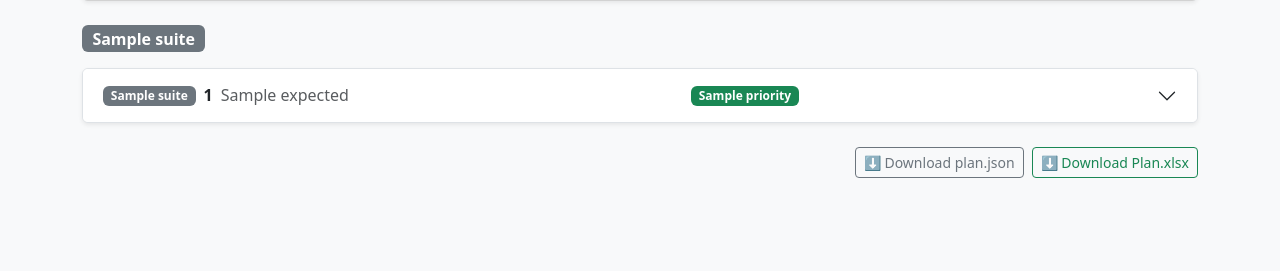
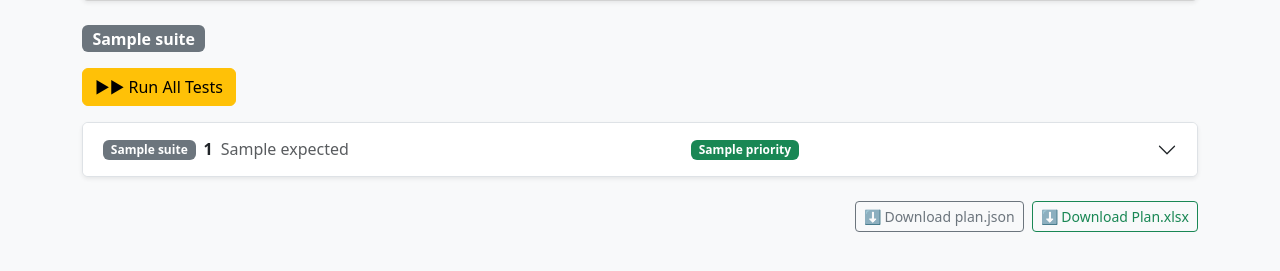
Before and after one commit to RaniAbu95/Captin-Fix-deployed, a Flask app: template templates/results.html in a window 1280 px wide. Shown: the part 218-489 px from the top of the page. Run offline with Flask 3, Linux system fonts and the light colour scheme; the template is opened without the code that fills it: most values are stand-ins (such as "Sample title", 1, 10 or a date in 2020); parts of the project's set-up code (start-up, migrations or seed data) failed here and were passed over; some libraries are stand-ins or nearby versions.

Commit message:
Add Run All Tests button
Runs each test case sequentially, expands its accordion item,
and shows live progress (e.g. 'Running 2 / 5…').

Co-Authored-By: Claude Sonnet 4.6 <noreply@anthropic.com>

```diff
--- a/templates/results.html
+++ b/templates/results.html
@@ -57,6 +57,15 @@
         {% for suite in plan.suites %}
           <span class="badge bg-secondary me-1 fs-6">{{ suite }}</span>
         {% endfor %}
+      </div>
+
+      <!-- Run All -->
+      <div class="mb-3 d-flex align-items-center gap-3">
+        <button class="btn btn-warning" id="run-all-btn" onclick="runAllTests()">
+          <span id="run-all-text">▶▶ Run All Tests</span>
+          <span id="run-all-spinner" class="spinner-border spinner-border-sm d-none" role="status"></span>
+        </button>
+        <span id="run-all-progress" class="text-muted small"></span>
       </div>
 
       <!-- Test Cases accordion -->
@@ -209,6 +218,33 @@
         spinner.classList.add('d-none');
       }
 
+      async function runAllTests() {
+        const total = CASES.length;
+        const btn     = document.getElementById('run-all-btn');
+        const btnText = document.getElementById('run-all-text');
+        const spinner = document.getElementById('run-all-spinner');
+        const progress = document.getElementById('run-all-progress');
+
+        btn.disabled = true;
+        btnText.classList.add('d-none');
+        spinner.classList.remove('d-none');
+
+        for (let i = 1; i <= total; i++) {
+          // Expand the accordion item so the result is visible
+          const collapse = document.getElementById(`tc-body-${i}`);
+          if (!collapse.classList.contains('show')) {
+            new bootstrap.Collapse(collapse, { toggle: true });
+          }
+          progress.textContent = `Running ${i} / ${total}…`;
+          await runTest(i);
+        }
+
+        spinner.classList.add('d-none');
+        btnText.classList.remove('d-none');
+        btn.disabled = false;
+        progress.textContent = `Done — ${total} tests run.`;
+      }
+
       function copyCode(idx) {
         const code = generatedCode[idx];
         if (!code) return;
```
